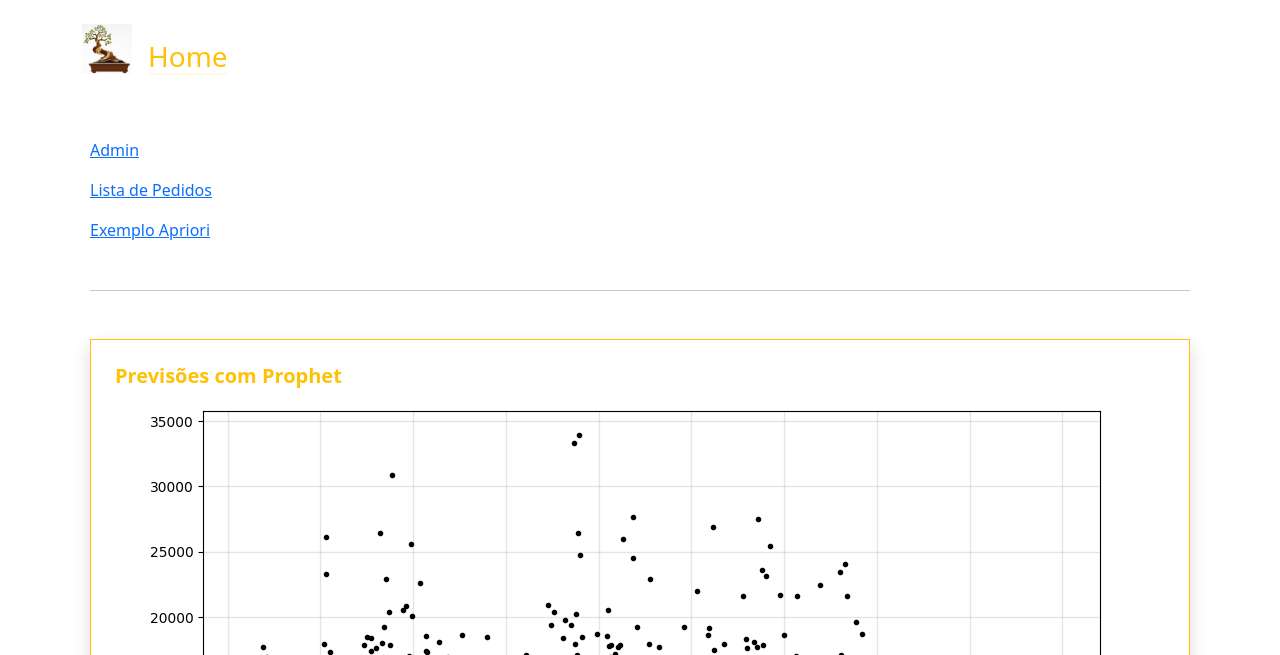
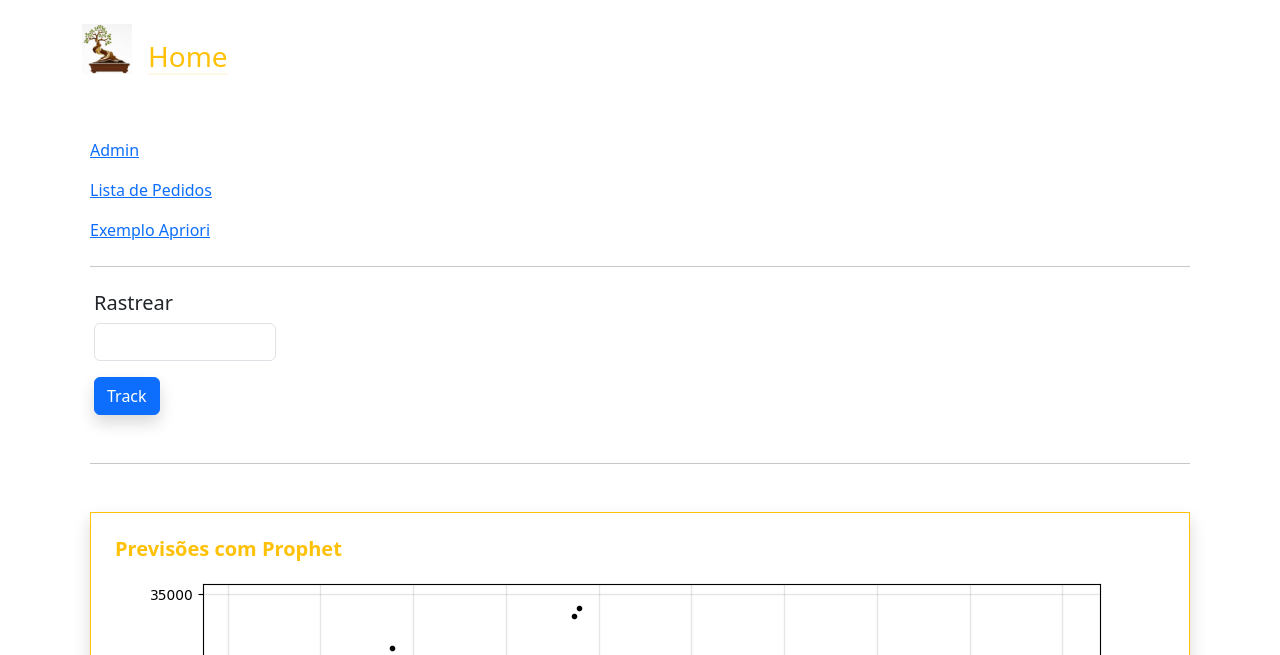
Before and after one commit to tseiiti/vendas, a Django app: page / in a window 1280 px wide. Shown: the top 655 px of the page. Run offline with Django 3.2, Linux system fonts and the light colour scheme.

Commit message:
link rastrear do gerente

```diff
--- a/home/templates/index.html
+++ b/home/templates/index.html
@@ -6,6 +6,26 @@
   <p><a href="admin/">Admin</a></p>
   <p><a href="{% url 'venda:list' %}">Lista de Pedidos</a></p>
   <p><a href="/venda/apriori?item_a=P01,P02">Exemplo Apriori</a></p>
+</div>
+
+<hr class="my-4 mx-2">
+
+<div class="row m-0">
+  <form method="get">
+    <h5>Rastrear</h5>
+    <div class="col-2">
+      <input type="number" id="form_input_id" class="form-control mb-3" value="">
+    </div>
+    <button class="btn btn-primary shadow" type="button" onclick="track()">Track</button>
+  </form>
+  <script>
+    const track = () => {
+      let form = qs('form')
+      let id = qs('#form_input_id').value
+      form.action = `/venda/${id}/track`
+      form.submit()
+    }
+  </script>
 </div>
 
 <hr class="my-5 mx-2">
```
